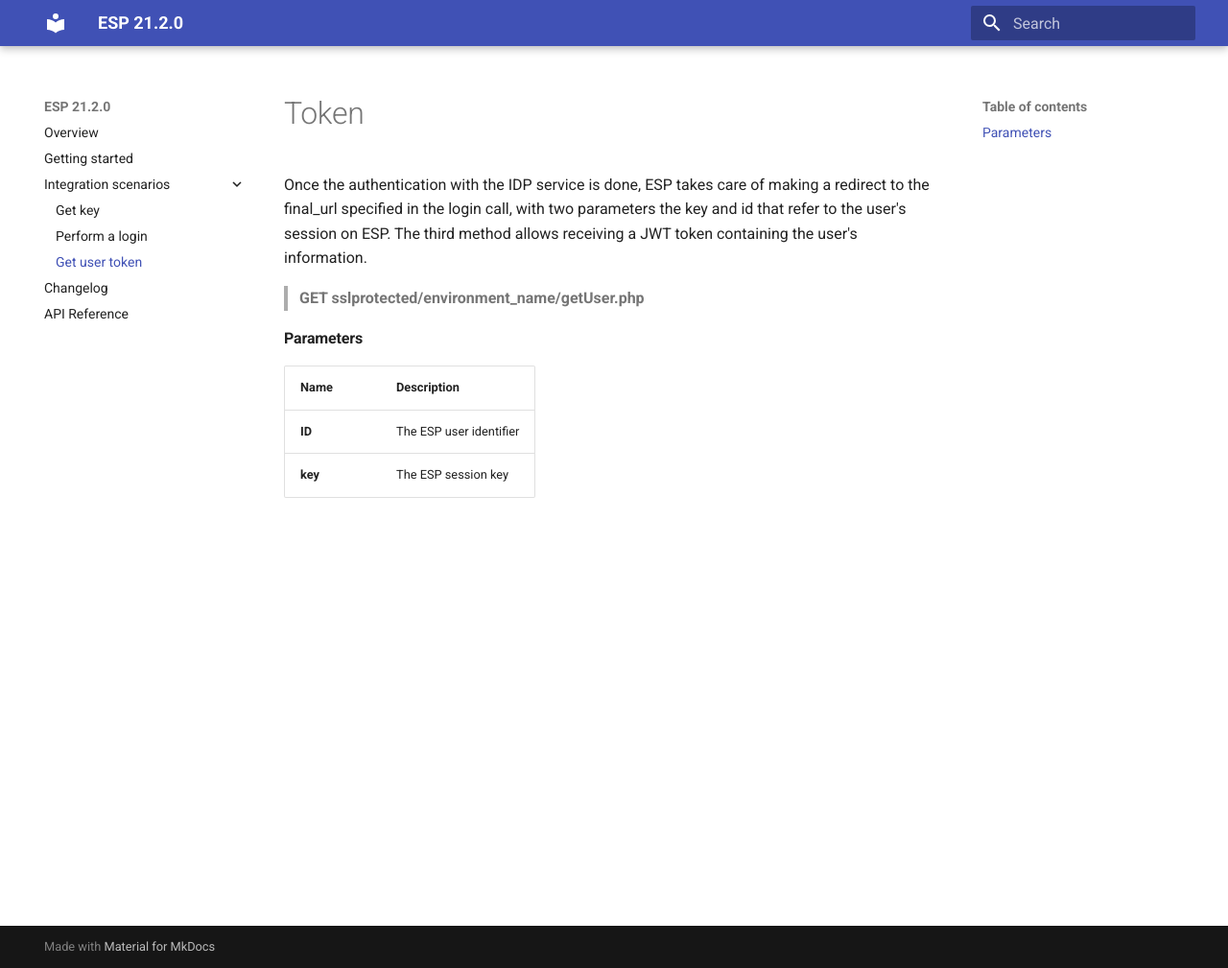
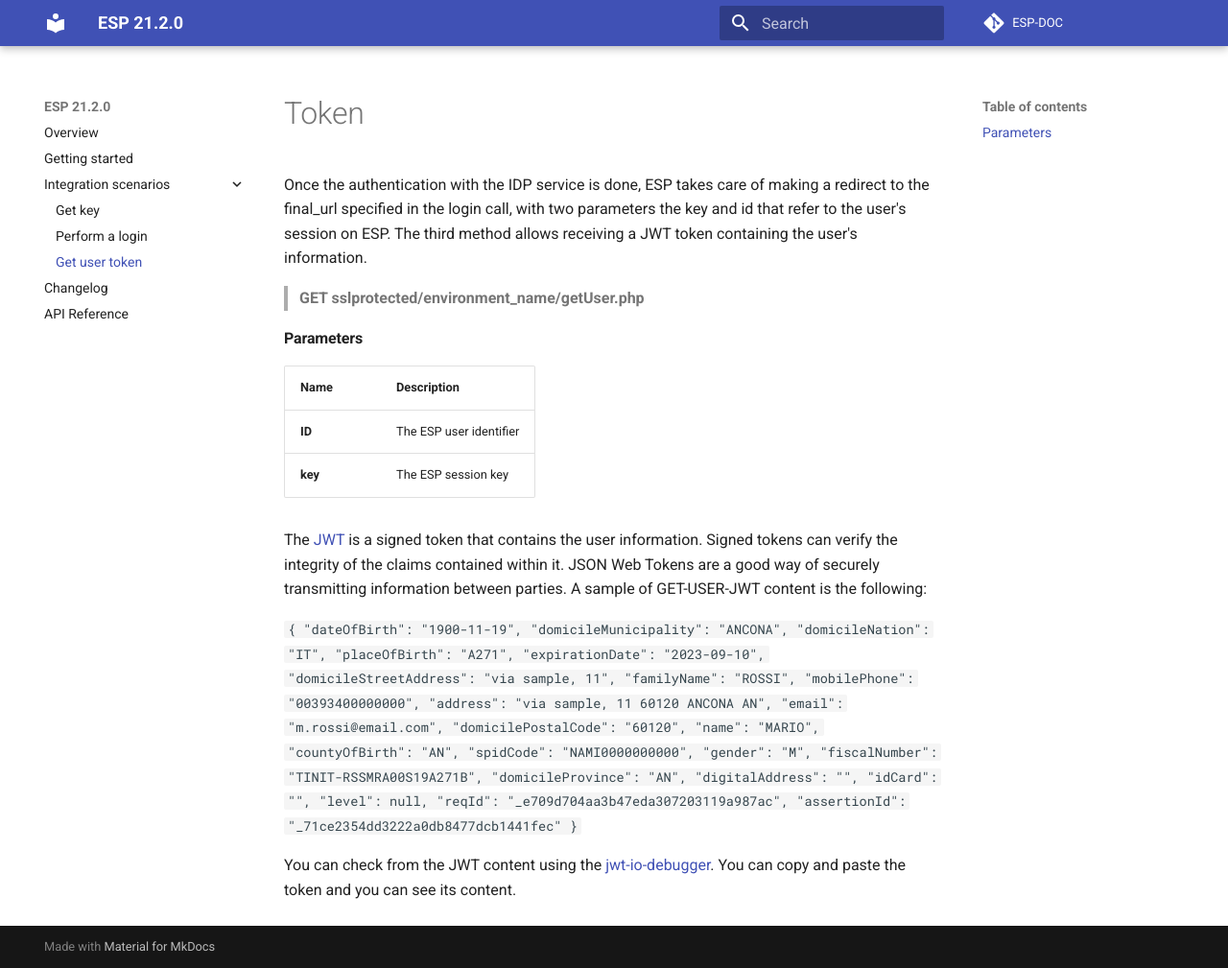
Before and after one commit to namirialgroup/esp-docs, an MkDocs documentation site: the page built from docs/integrations/token.md, in a window 1280 px wide and 1009 px high. Shown: the whole window at 96% size. Built offline with MkDocs 1.6.1 and Material for MkDocs 9.7.7, drawn with Linux system fonts in a browser that asks for light colours; comment, search, counter and statistics services are not loaded.

Commit message:
SWESP-241 Added info for new doc section

````diff
--- a/docs/integrations/token.md
+++ b/docs/integrations/token.md
@@ -11,3 +11,37 @@ Name | Description
 ------------- | -------------
  **ID** | The ESP user identifier
  **key** | The ESP session key
+
+
+
+ The [JWT](https://jwt.io/introduction) is a signed token that contains the user information. Signed tokens can verify the integrity of the claims contained within it. JSON Web Tokens are a good way of securely transmitting information between parties.
+ A sample of GET-USER-JWT content is the following:
+
+ ```
+{
+  "dateOfBirth": "1900-11-19",
+  "domicileMunicipality": "ANCONA",
+  "domicileNation": "IT",
+  "placeOfBirth": "A271",
+  "expirationDate": "2023-09-10",
+  "domicileStreetAddress": "via sample, 11",
+  "familyName": "ROSSI",
+  "mobilePhone": "00393400000000",
+  "address": "via sample, 11 60120 ANCONA AN",
+  "email": "m.rossi@email.com",
+  "domicilePostalCode": "60120",
+  "name": "MARIO",
+  "countyOfBirth": "AN",
+  "spidCode": "NAMI0000000000",
+  "gender": "M",
+  "fiscalNumber": "TINIT-RSSMRA00S19A271B",
+  "domicileProvince": "AN",
+  "digitalAddress": "",
+  "idCard": "",
+  "level": null,
+  "reqId": "_e709d704aa3b47eda307203119a987ac",
+  "assertionId": "_71ce2354dd3222a0db8477dcb1441fec"
+}
+ ```
+
+You can check from the JWT content using the [jwt-io-debugger](https://jwt.io/#debugger-io). You can copy and paste the token and you can see its content.
--- a/mkdocs.yml
+++ b/mkdocs.yml
@@ -6,12 +6,17 @@ theme:
 site_author: 'Namiral'
 site_url: ''
 remote_branch: gh-pages
-
+# Repository
+repo_name: 'ESP-DOC'
+repo_url: https://github.com/namirialgroup/esp-docs
+edit_uri: ‘tree/main/docs/’
 
 # markdown_extensions:
 #   - codehilite
 #   - pymdownx.superfences
 #   - admonition
+markdown_extensions:
+  - mdx_truly_sane_lists
 
 nav:
   - Overview: index.md
````
Also changed, not shown: 1 other file.
